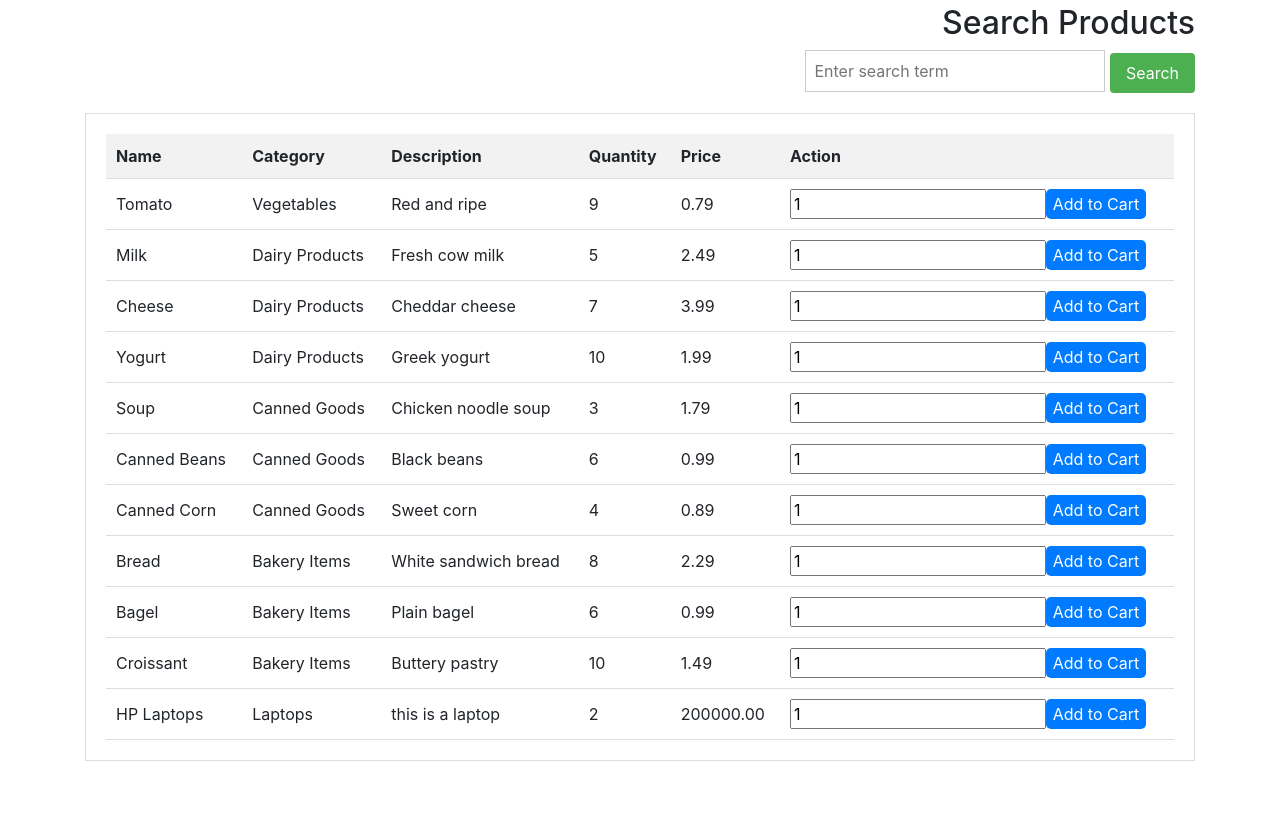
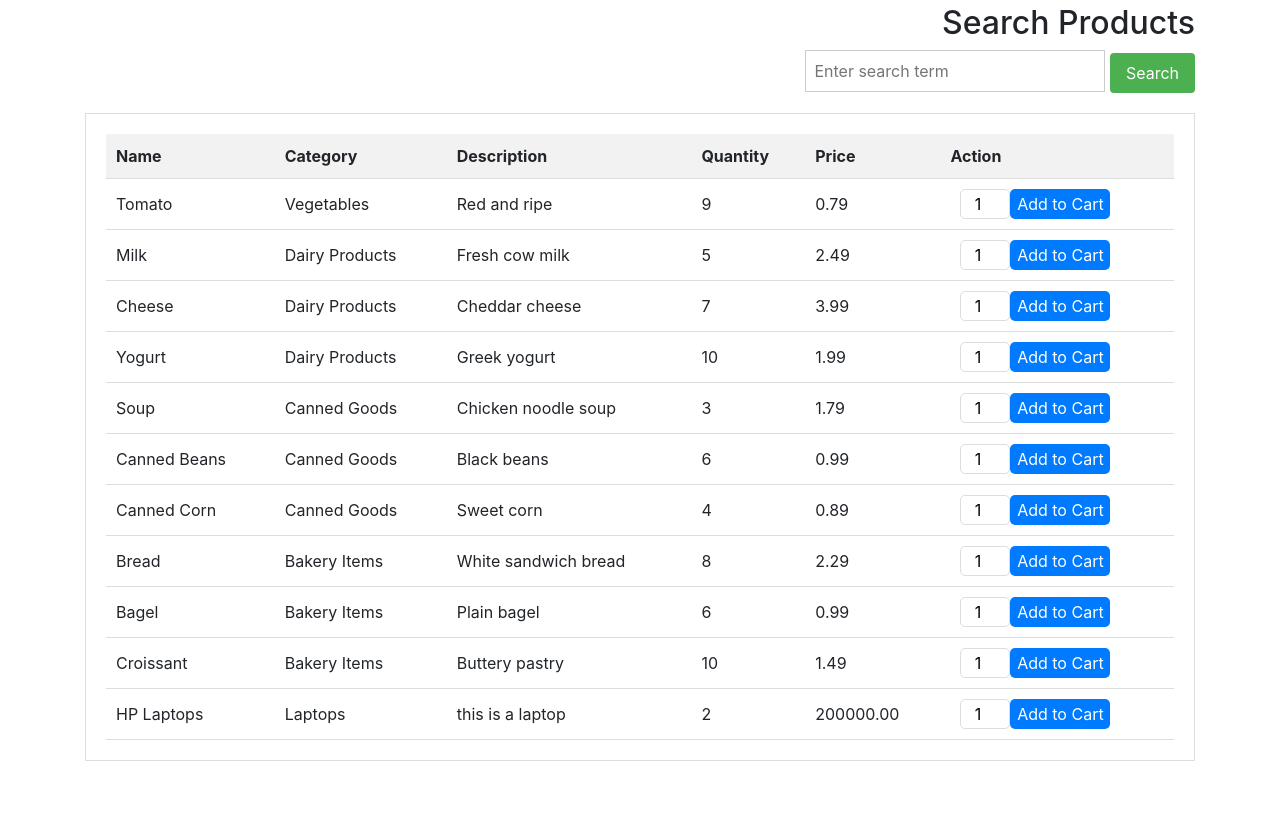
Before and after one commit to Sam-Banankhu/product-management-system, a PHP site: page / in a window 1280 px wide. Shown: the part 56-877 px from the top of the page. Run offline with PHP 8.4, Linux system fonts and the light colour scheme; data comes from the database, SQL or seed files in the repository.

Commit message:
made changes

```diff
--- a/index.php
+++ b/index.php
@@ -49,6 +49,17 @@
             border-radius: 5px;
             cursor: pointer;
         }
+        .quantityInput {
+    width: 50px; /* Adjust the width as needed */
+    height: 30px; /* Adjust the height as needed */
+    padding: 5px; /* Add padding around the input */
+    margin-left: 10px; /* Add left margin for spacing */
+    font-size: 16px; /* Adjust the font size */
+    text-align: center; /* Center the text within the input */
+    border: 1px solid #ddd; /* Add a border for better visibility */
+    border-radius: 5px; /* Add rounded corners for a nicer look */
+}
+
     </style>
 </head>
 <body>
```
